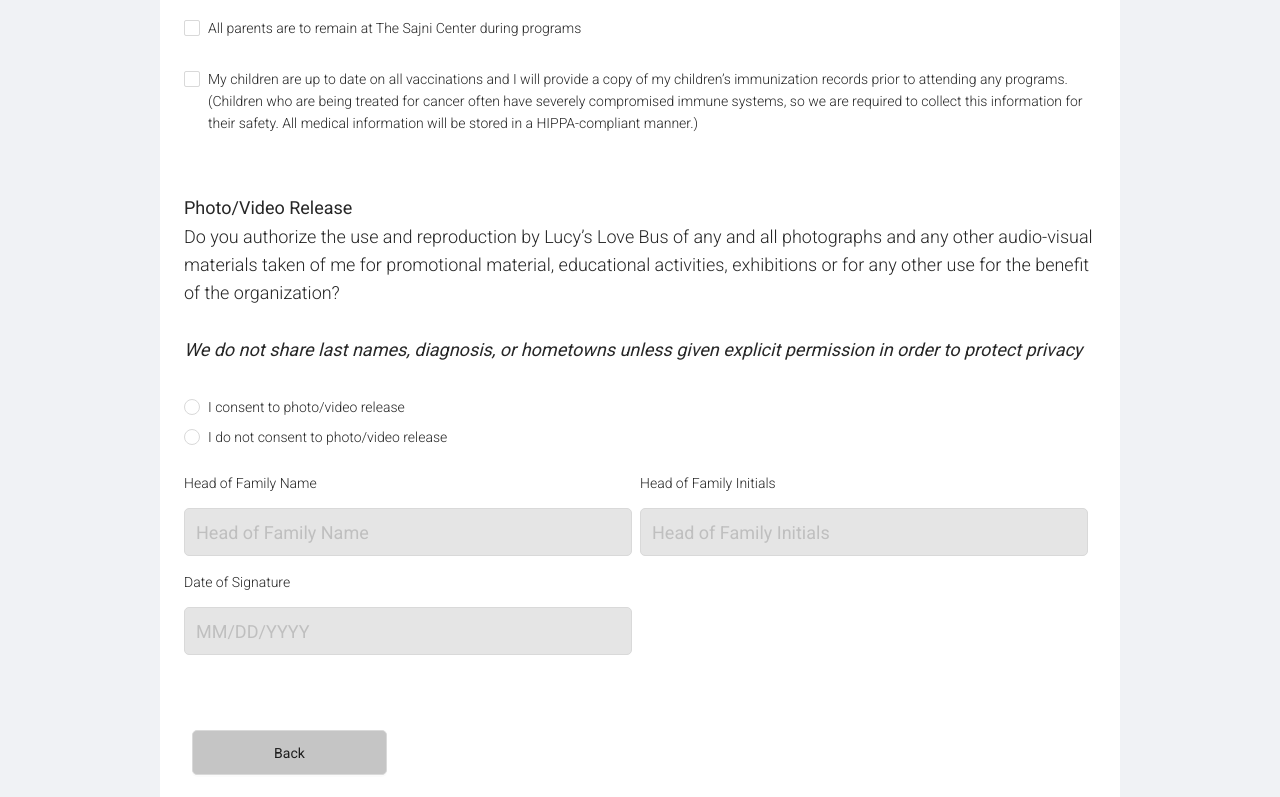
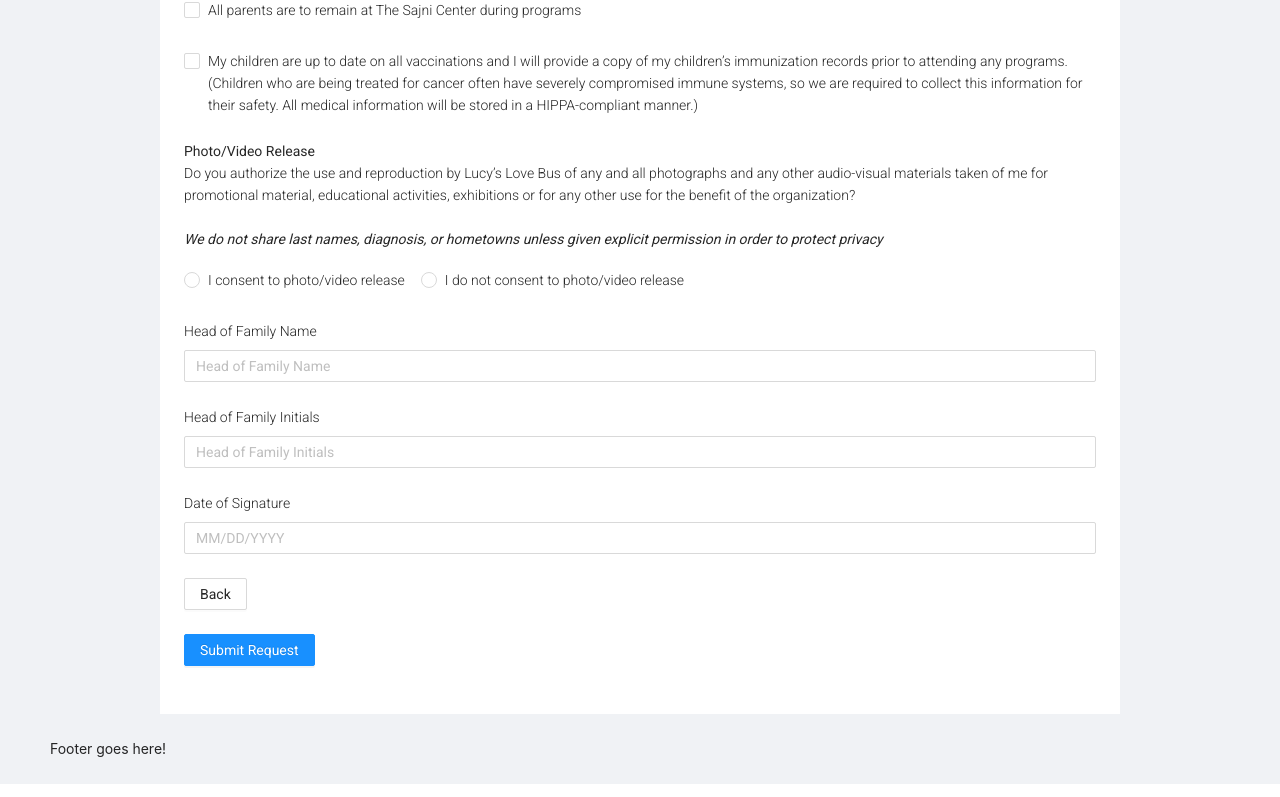
Before and after one commit to Code-4-Community/lucys-love-bus-frontend, a React (Create React App) app: page /signup-confirmation-gm in a window 1280 px wide. Shown: the part 409-1206 px from the top of the page. Built offline with nearby package versions, Linux system fonts and the light colour scheme.

Commit message:
Moved css to less file and removed all css-in-js, created directory signup-confirmation in components

```diff
--- /dev/null
+++ b/src/components/signup-confirmation/SignupConfirmation.less
@@ -0,0 +1,48 @@
+.input-style {
+  borderRadius: 5px;
+  height: 48px;
+  backgroundColor: #E5E5E5;
+  marginBottom: 15px;
+  marginTop: 6px;
+  fontSize: 18px;
+}
+
+.radio-style {
+  display: block;
+  height: 30px;
+  lineHeight: 30px;
+}
+
+.submit-button {
+  display: inline-block;
+  margin: 0 8px;
+  width: 195px;
+  height: 45px;
+  borderRadius: 5px;
+  background: #505050;
+}
+
+.back-button {
+  display: inline-block;
+  margin: 0 8px;
+  width: 195px;
+  height: 45px;
+  borderRadius: 5px;
+  background: #C5C5C5;
+}
+
+.photo-release-div {
+  margin-top: 36px;
+  fontSize: 18px;
+}
+
+.checkbox-div {
+  marginTop: 36px;
+  fontSize: 18px;
+}
+
+.input-item {
+  display: inline-block;
+  width: calc(50% - 8px);
+  margin: 0 8px 0px 0px;
+}
--- a/src/components/SignupConfirmation.tsx
+++ b/src/components/signup-confirmation/SignupConfirmation.tsx
@@ -6,20 +6,6 @@ const SignupConfirmation: React.FC = () => {
         // send data to redux
     };
 
-    const inputStyle = {
-        borderRadius: '5px',
-        height: '48px',
-        backgroundColor: '#E5E5E5',
-        marginBottom: '15px',
-        marginTop: '6px',
-        fontSize: '18px',
-    };
-
-    const radioStyle = {
-        display: 'block',
-        height: '30px',
-        lineHeight: '30px',
-    };
 
     return (
         <Form
@@ -29,8 +15,7 @@ const SignupConfirmation: React.FC = () => {
             onFinish={onFinish}
             requiredMark={false}
         >
-            <div style={{marginTop: '36px',
-                fontSize: '18px',}}>
+            <div className="checkbox-div">
                 <Form.Item
                     name="check1"
                     rules={[{ required: true, message: 'Please check all boxes' }]}
@@ -67,9 +52,8 @@ const SignupConfirmation: React.FC = () => {
                 </Form.Item>
             </div>
 
-            <div style={{marginTop: '36px',
-                    fontSize: '18px',}}>
-                <p className="photoRelease">
+            <div className="photo-release-div">
+                <p>
                     <strong>Photo/Video Release</strong><br/>
                     Do you authorize the use and reproduction by Lucy’s Love Bus of any and all photographs
                     and any other audio-visual materials taken of me for promotional material, educational
@@ -81,11 +65,11 @@ const SignupConfirmation: React.FC = () => {
 
                 <Form.Item name="photoRelease"
                            rules={[{ required: true, message: 'Please select one option.'}]}>
-                    <Radio.Group className="photo-release-radio">
-                        <Radio value={1} style={radioStyle}>
+                    <Radio.Group>
+                        <Radio value={1} className="radio-style">
                             I consent to photo/video release
                         </Radio>
-                        <Radio value={2} style={radioStyle}>
+                        <Radio value={2} className="radio-style">
                             I do not consent to photo/video release
                         </Radio>
                     </Radio.Group>
@@ -97,18 +81,18 @@ const SignupConfirmation: React.FC = () => {
                     label="Head of Family Name"
                     name="headOfFamilyName"
                     rules={[{ required: true, message: 'Please input the name of the head of the family' }]}
-                    style={{ display: 'inline-block', width: 'calc(50% - 8px)', margin: '0 8px 0px 0px' }}
+                    className="input-item"
                 >
-                    <Input style={inputStyle} placeholder="Head of Family Name"/>
+                    <Input className="input-style" placeholder="Head of Family Name"/>
                 </Form.Item>
 
                 <Form.Item
                     label="Head of Family Initials"
                     name="headOfFamilyInitials"
                     rules={[{ required: true, message: 'Please input head of family\'s initials'}]}
-                    style={{ display: 'inline-block', width: 'calc(50% - 8px)', margin: '0 8px 0px 0px' }}
+                    className="input-item"
                 >
-                    <Input style={inputStyle} placeholder="Head of Family Initials"/>
+                    <Input className="input-style" placeholder="Head of Family Initials"/>
                 </Form.Item>
 
                 <Form.Item
@@ -117,38 +101,22 @@ const SignupConfirmation: React.FC = () => {
                     rules={[{ required: true,
                                 message: 'Please input the date of signature',
                                 pattern: new RegExp(/(0[1-9]|1[012])[- \/.](0[1-9]|[12][0-9]|3[01])[- \/.](19|20)\d\d/),}]}
-                    style={{ display: 'inline-block', width: 'calc(50% - 8px)', margin: '0 8px 0px 0px' }}
+                    className="input-item"
                 >
-                    <Input style={inputStyle} placeholder="MM/DD/YYYY"/>
+                    <Input className="input-style" placeholder="MM/DD/YYYY"/>
                 </Form.Item>
             </div>
 
-            <div className="button-div"
-                 style={{
-                     marginTop: '60px',
-                     alignItems: 'center',
-                 }}>
+            <div className="button-div">
                 <Form.Item>
-                    <Button style={{
-                                display: 'inline-block',
-                                margin: '0 8px',
-                                width: '195px',
-                                height: '45px',
-                                borderRadius: '5px',
-                                background: '#C5C5C5',}}>
+                    <Button className="back-button">
                         Back
                     </Button>
                 </Form.Item>
 
                 <Form.Item>
                     <Button type="primary" htmlType="submit"
-                            style={{
-                                display: 'inline-block',
-                                margin: '0 8px',
-                                width: '195px',
-                                height: '45px',
-                                borderRadius: '5px',
-                                background: '#505050',}}>
+                            className="submit-button">
                         Submit Request
                     </Button>
                 </Form.Item>
--- a/src/containers/signup-confirmation/signup-confirmation-gm.tsx
+++ b/src/containers/signup-confirmation/signup-confirmation-gm.tsx
@@ -2,7 +2,7 @@ import React from 'react';
 import { Helmet } from 'react-helmet';
 import './signup-confirmation.less';
 import { Typography } from 'antd';
-import SignupConfirmation from '../../components/SignupConfirmation';
+import SignupConfirmation from '../../components/signup-confirmation/SignupConfirmation';
 
 const { Title, Text, Paragraph } = Typography;
 
--- a/src/containers/signup-confirmation/signup-confirmation-pf.tsx
+++ b/src/containers/signup-confirmation/signup-confirmation-pf.tsx
@@ -2,7 +2,7 @@ import React from 'react';
 import { Helmet } from 'react-helmet';
 import './signup-confirmation.less';
 import { Typography } from 'antd';
-import SignupConfirmation from '../../components/SignupConfirmation';
+import SignupConfirmation from '../../components/signup-confirmation/SignupConfirmation';
 
 const { Title, Text, Paragraph } = Typography;
 
```
